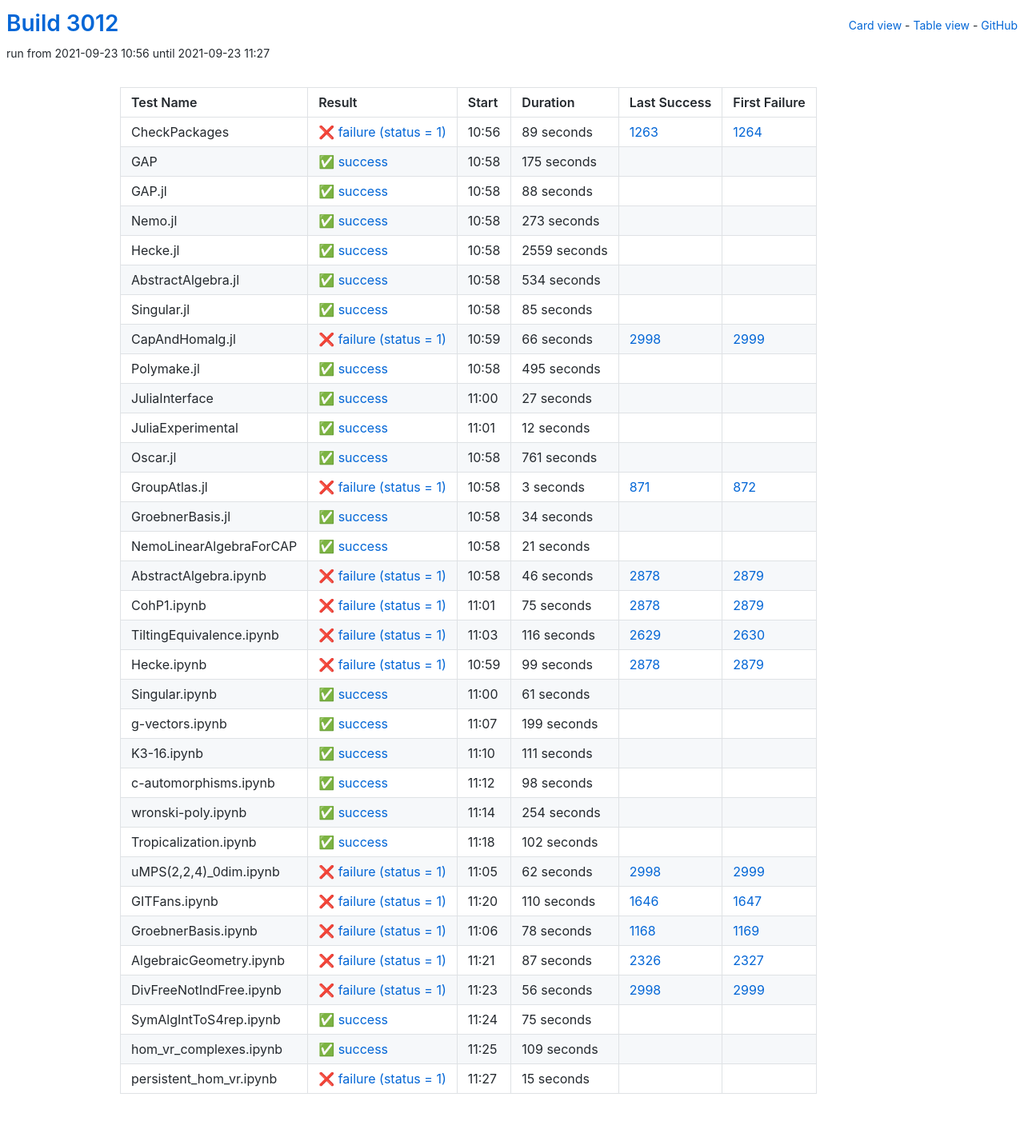
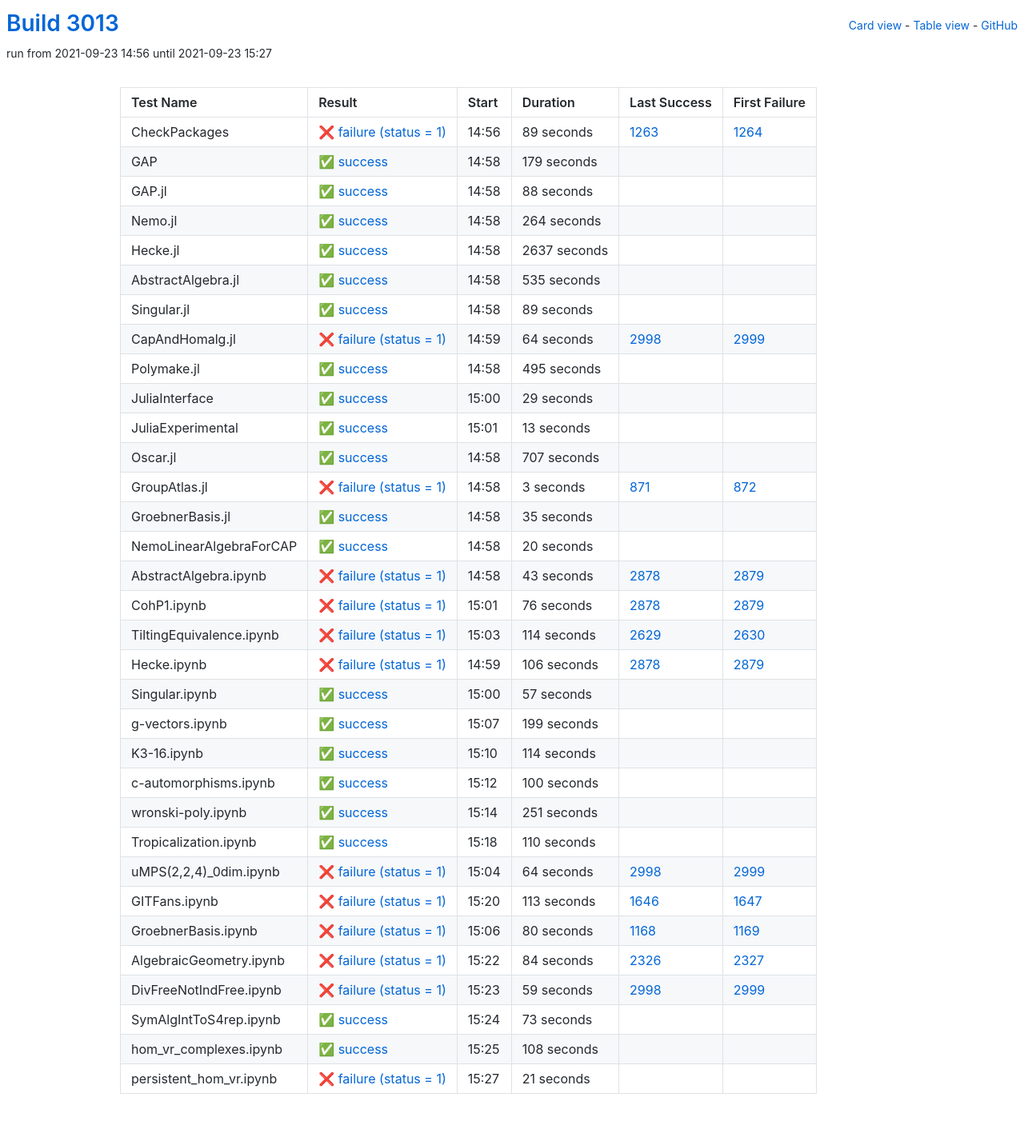
Before and after one commit to oscar-system/oscar-ci-status-stable, a Jekyll site: the page built from table.html, in a window 1280 px wide. Shown: the whole page at 80% size. Built offline with Jekyll 4.4.1, drawn with Linux system fonts in a browser that asks for light colours.

Commit message:
Build #3013

```diff
--- a/_data/ci.yml
+++ b/_data/ci.yml
@@ -1,6 +1,6 @@
 ---
-build: 3012
-build_url: https://oscarci.mathematik.uni-kl.de/job/oscar-stable/3012/
+build: 3013
+build_url: https://oscarci.mathematik.uni-kl.de/job/oscar-stable/3013/
 job: oscar-stable
 organization: oscar-system
 repo: oscar-ci-status-stable
@@ -8,8 +8,8 @@ repourl: https://github.com/oscar-system/oscar-ci-status-stable
 tests:
 - name: CheckPackages
   id: checkpackages
-  log: https://oscarci.mathematik.uni-kl.de/job/oscar-stable/3012/artifact/logs/build-3012/CheckPackages.log
-  start: 2021-09-23 10:56
+  log: https://oscarci.mathematik.uni-kl.de/job/oscar-stable/3013/artifact/logs/build-3013/CheckPackages.log
+  start: 2021-09-23 14:56
   success: false
   exitcode: 1
   status: failure
@@ -20,20 +20,20 @@ tests:
   first_failure_url: https://oscarci.mathematik.uni-kl.de/job/oscar-stable/1264/
 - name: GAP
   id: gap
-  log: https://oscarci.mathematik.uni-kl.de/job/oscar-stable/3012/artifact/logs/build-3012/GAP.log
-  start: 2021-09-23 10:58
+  log: https://oscarci.mathematik.uni-kl.de/job/oscar-stable/3013/artifact/logs/build-3013/GAP.log
+  start: 2021-09-23 14:58
   success: true
   exitcode: 0
   status: success
-  duration: 175
+  duration: 179
   last_success: false
   last_success_url:
   first_failure: false
   first_failure_url:
 - name: GAP.jl
   id: gap-jl
-  log: https://oscarci.mathematik.uni-kl.de/job/oscar-stable/3012/artifact/logs/build-3012/GAP.jl.log
-  start: 2021-09-23 10:58
+  log: https://oscarci.mathematik.uni-kl.de/job/oscar-stable/3013/artifact/logs/build-3013/GAP.jl.log
+  start: 2021-09-23 14:58
   success: true
   exitcode: 0
   status: success
@@ -44,68 +44,68 @@ tests:
   first_failure_url:
 - name: Nemo.jl
   id: nemo-jl
-  log: https://oscarci.mathematik.uni-kl.de/job/oscar-stable/3012/artifact/logs/build-3012/Nemo.jl.log
-  start: 2021-09-23 10:58
+  log: https://oscarci.mathematik.uni-kl.de/job/oscar-stable/3013/artifact/logs/build-3013/Nemo.jl.log
+  start: 2021-09-23 14:58
   success: true
   exitcode: 0
   status: success
-  duration: 273
+  duration: 264
   last_success: false
   last_success_url:
   first_failure: false
   first_failure_url:
 - name: Hecke.jl
   id: hecke-jl
-  log: https://oscarci.mathematik.uni-kl.de/job/oscar-stable/3012/artifact/logs/build-3012/Hecke.jl.log
-  start: 2021-09-23 10:58
+  log: https://oscarci.mathematik.uni-kl.de/job/oscar-stable/3013/artifact/logs/build-3013/Hecke.jl.log
+  start: 2021-09-23 14:58
   success: true
   exitcode: 0
   status: success
-  duration: 2559
+  duration: 2637
   last_success: false
   last_success_url:
   first_failure: false
   first_failure_url:
 - name: AbstractAlgebra.jl
   id: abstractalgebra-jl
-  log: https://oscarci.mathematik.uni-kl.de/job/oscar-stable/3012/artifact/logs/build-3012/AbstractAlgebra.jl.log
-  start: 2021-09-23 10:58
+  log: https://oscarci.mathematik.uni-kl.de/job/oscar-stable/3013/artifact/logs/build-3013/AbstractAlgebra.jl.log
+  start: 2021-09-23 14:58
   success: true
   exitcode: 0
   status: success
-  duration: 534
+  duration: 535
   last_success: false
   last_success_url:
   first_failure: false
   first_failure_url:
 - name: Singular.jl
   id: singular-jl
-  log: https://oscarci.mathematik.uni-kl.de/job/oscar-stable/3012/artifact/logs/build-3012/Singular.jl.log
-  start: 2021-09-23 10:58
+  log: https://oscarci.mathematik.uni-kl.de/job/oscar-stable/3013/artifact/logs/build-3013/Singular.jl.log
+  start: 2021-09-23 14:58
   success: true
   exitcode: 0
   status: success
-  duration: 85
+  duration: 89
   last_success: false
   last_success_url:
   first_failure: false
   first_failure_url:
 - name: CapAndHomalg.jl
   id: capandhomalg-jl
-  log: https://oscarci.mathematik.uni-kl.de/job/oscar-stable/3012/artifact/logs/build-3012/CapAndHomalg.jl.log
-  start: 2021-09-23 10:59
+  log: https://oscarci.mathematik.uni-kl.de/job/oscar-stable/3013/artifact/logs/build-3013/CapAndHomalg.jl.log
+  start: 2021-09-23 14:59
   success: false
   exitcode: 1
   status: failure
-  duration: 66
+  duration: 64
   last_success: 2998
   last_success_url: https://oscarci.mathematik.uni-kl.de/job/oscar-stable/2998/
   first_failure: 2999
   first_failure_url: https://oscarci.mathematik.uni-kl.de/job/oscar-stable/2999/
 - name: Polymake.jl
   id: polymake-jl
-  log: https://oscarci.mathematik.uni-kl.de/job/oscar-stable/3012/artifact/logs/build-3012/Polymake.jl.log
-  start: 2021-09-23 10:58
+  log: https://oscarci.mathematik.uni-kl.de/job/oscar-stable/3013/artifact/logs/build-3013/Polymake.jl.log
+  start: 2021-09-23 14:58
   success: true
   exitcode: 0
   status: success
@@ -116,44 +116,44 @@ tests:
   first_failure_url:
 - name: JuliaInterface
   id: juliainterface
-  log: https://oscarci.mathematik.uni-kl.de/job/oscar-stable/3012/artifact/logs/build-3012/JuliaInterface.log
-  start: 2021-09-23 11:00
+  log: https://oscarci.mathematik.uni-kl.de/job/oscar-stable/3013/artifact/logs/build-3013/JuliaInterface.log
+  start: 2021-09-23 15:00
   success: true
   exitcode: 0
   status: success
-  duration: 27
+  duration: 29
   last_success: false
   last_success_url:
   first_failure: false
   first_failure_url:
 - name: JuliaExperimental
   id: juliaexperimental
-  log: https://oscarci.mathematik.uni-kl.de/job/oscar-stable/3012/artifact/logs/build-3012/JuliaExperimental.log
-  start: 2021-09-23 11:01
+  log: https://oscarci.mathematik.uni-kl.de/job/oscar-stable/3013/artifact/logs/build-3013/JuliaExperimental.log
+  start: 2021-09-23 15:01
   success: true
   exitcode: 0
   status: success
-  duration: 12
+  duration: 13
   last_success: false
   last_success_url:
   first_failure: false
   first_failure_url:
 - name: Oscar.jl
   id: oscar-jl
-  log: https://oscarci.mathematik.uni-kl.de/job/oscar-stable/3012/artifact/logs/build-3012/Oscar.jl.log
-  start: 2021-09-23 10:58
+  log: https://oscarci.mathematik.uni-kl.de/job/oscar-stable/3013/artifact/logs/build-3013/Oscar.jl.log
+  start: 2021-09-23 14:58
   success: true
   exitcode: 0
   status: success
-  duration: 761
+  duration: 707
   last_success: false
   last_success_url:
   first_failure: false
   first_failure_url:
 - name: GroupAtlas.jl
   id: groupatlas-jl
-  log: https://oscarci.mathematik.uni-kl.de/job/oscar-stable/3012/artifact/logs/build-3012/GroupAtlas.jl.log
-  start: 2021-09-23 10:58
+  log: https://oscarci.mathematik.uni-kl.de/job/oscar-stable/3013/artifact/logs/build-3013/GroupAtlas.jl.log
+  start: 2021-09-23 14:58
   success: false
   exitcode: 1
   status: failure
@@ -164,92 +164,92 @@ tests:
   first_failure_url: https://oscarci.mathematik.uni-kl.de/job/oscar-stable/872/
 - name: GroebnerBasis.jl
   id: groebnerbasis-jl
-  log: https://oscarci.mathematik.uni-kl.de/job/oscar-stable/3012/artifact/logs/build-3012/GroebnerBasis.jl.log
-  start: 2021-09-23 10:58
+  log: https://oscarci.mathematik.uni-kl.de/job/oscar-stable/3013/artifact/logs/build-3013/GroebnerBasis.jl.log
+  start: 2021-09-23 14:58
   success: true
   exitcode: 0
   status: success
-  duration: 34
+  duration: 35
   last_success: false
   last_success_url:
   first_failure: false
   first_failure_url:
 - name: NemoLinearAlgebraForCAP
   id: nemolinearalgebraforcap
-  log: https://oscarci.mathematik.uni-kl.de/job/oscar-stable/3012/artifact/logs/build-3012/NemoLinearAlgebraForCAP.log
-  start: 2021-09-23 10:58
+  log: https://oscarci.mathematik.uni-kl.de/job/oscar-stable/3013/artifact/logs/build-3013/NemoLinearAlgebraForCAP.log
+  start: 2021-09-23 14:58
   success: true
   exitcode: 0
   status: success
-  duration: 21
+  duration: 20
   last_success: false
   last_success_url:
   first_failure: false
   first_failure_url:
 - name: AbstractAlgebra.ipynb
   id: abstractalgebra-ipynb
-  log: https://oscarci.mathematik.uni-kl.de/job/oscar-stable/3012/artifact/logs/build-3012/AbstractAlgebra.ipynb.log
-  start: 2021-09-23 10:58
+  log: https://oscarci.mathematik.uni-kl.de/job/oscar-stable/3013/artifact/logs/build-3013/AbstractAlgebra.ipynb.log
+  start: 2021-09-23 14:58
   success: false
   exitcode: 1
   status: failure
-  duration: 46
+  duration: 43
   last_success: 2878
   last_success_url: https://oscarci.mathematik.uni-kl.de/job/oscar-stable/2878/
   first_failure: 2879
   first_failure_url: https://oscarci.mathematik.uni-kl.de/job/oscar-stable/2879/
 - name: CohP1.ipynb
   id: cohp1-ipynb
-  log: https://oscarci.mathematik.uni-kl.de/job/oscar-stable/3012/artifact/logs/build-3012/CohP1.ipynb.log
-  start: 2021-09-23 11:01
+  log: https://oscarci.mathematik.uni-kl.de/job/oscar-stable/3013/artifact/logs/build-3013/CohP1.ipynb.log
+  start: 2021-09-23 15:01
   success: false
   exitcode: 1
   status: failure
-  duration: 75
+  duration: 76
   last_success: 2878
   last_success_url: https://oscarci.mathematik.uni-kl.de/job/oscar-stable/2878/
   first_failure: 2879
   first_failure_url: https://oscarci.mathematik.uni-kl.de/job/oscar-stable/2879/
 - name: TiltingEquivalence.ipynb
   id: tiltingequivalence-ipynb
-  log: https://oscarci.mathematik.uni-kl.de/job/oscar-stable/3012/artifact/logs/build-3012/TiltingEquivalence.ipynb.log
-  start: 2021-09-23 11:03
+  log: https://oscarci.mathematik.uni-kl.de/job/oscar-stable/3013/artifact/logs/build-3013/TiltingEquivalence.ipynb.log
+  start: 2021-09-23 15:03
   success: false
   exitcode: 1
   status: failure
-  duration: 116
+  duration: 114
   last_success: 2629
   last_success_url: https://oscarci.mathematik.uni-kl.de/job/oscar-stable/2629/
   first_failure: 2630
   first_failure_url: https://oscarci.mathematik.uni-kl.de/job/oscar-stable/2630/
 - name: Hecke.ipynb
   id: hecke-ipynb
-  log: https://oscarci.mathematik.uni-kl.de/job/oscar-stable/3012/artifact/logs/build-3012/Hecke.ipynb.log
-  start: 2021-09-23 10:59
+  log: https://oscarci.mathematik.uni-kl.de/job/oscar-stable/3013/artifact/logs/build-3013/Hecke.ipynb.log
+  start: 2021-09-23 14:59
   success: false
   exitcode: 1
   status: failure
-  duration: 99
+  duration: 106
   last_success: 2878
   last_success_url: https://oscarci.mathematik.uni-kl.de/job/oscar-stable/2878/
   first_failure: 2879
   first_failure_url: https://oscarci.mathematik.uni-kl.de/job/oscar-stable/2879/
 - name: Singular.ipynb
   id: singular-ipynb
-  log: https://oscarci.mathematik.uni-kl.de/job/oscar-stable/3012/artifact/logs/build-3012/Singular.ipynb.log
-  start: 2021-09-23 11:00
+  log: https://oscarci.mathematik.uni-kl.de/job/oscar-stable/3013/artifact/logs/build-3013/Singular.ipynb.log
+  start: 2021-09-23 15:00
   success: true
   exitcode: 0
   status: success
-  duration: 61
+  duration: 57
   last_success: false
   last_success_url:
   first_failure: false
   first_failure_url:
 - name: g-vectors.ipynb
   id: g-vectors-ipynb
-  log: https://oscarci.mathematik.uni-kl.de/job/oscar-stable/3012/artifact/logs/build-3012/g-vectors.ipynb.log
-  start: 2021-09-23 11:07
+  log: https://oscarci.mathematik.uni-kl.de/job/oscar-stable/3013/artifact/logs/build-3013/g-vectors.ipynb.log
+  start: 2021-09-23 15:07
   success: true
   exitcode: 0
   status: success
@@ -260,144 +260,144 @@ tests:
   first_failure_url:
 - name: K3-16.ipynb
   id: k3-16-ipynb
-  log: https://oscarci.mathematik.uni-kl.de/job/oscar-stable/3012/artifact/logs/build-3012/K3-16.ipynb.log
-  start: 2021-09-23 11:10
+  log: https://oscarci.mathematik.uni-kl.de/job/oscar-stable/3013/artifact/logs/build-3013/K3-16.ipynb.log
+  start: 2021-09-23 15:10
   success: true
   exitcode: 0
   status: success
-  duration: 111
+  duration: 114
   last_success: false
   last_success_url:
   first_failure: false
   first_failure_url:
 - name: c-automorphisms.ipynb
   id: c-automorphisms-ipynb
-  log: https://oscarci.mathematik.uni-kl.de/job/oscar-stable/3012/artifact/logs/build-3012/c-automorphisms.ipynb.log
-  start: 2021-09-23 11:12
+  log: https://oscarci.mathematik.uni-kl.de/job/oscar-stable/3013/artifact/logs/build-3013/c-automorphisms.ipynb.log
+  start: 2021-09-23 15:12
   success: true
   exitcode: 0
   status: success
-  duration: 98
+  duration: 100
   last_success: false
   last_success_url:
   first_failure: false
   first_failure_url:
 - name: wronski-poly.ipynb
   id: wronski-poly-ipynb
-  log: https://oscarci.mathematik.uni-kl.de/job/oscar-stable/3012/artifact/logs/build-3012/wronski-poly.ipynb.log
-  start: 2021-09-23 11:14
+  log: https://oscarci.mathematik.uni-kl.de/job/oscar-stable/3013/artifact/logs/build-3013/wronski-poly.ipynb.log
+  start: 2021-09-23 15:14
   success: true
   exitcode: 0
   status: success
-  duration: 254
+  duration: 251
   last_success: false
   last_success_url:
   first_failure: false
   first_failure_url:
 - name: Tropicalization.ipynb
   id: tropicalization-ipynb
-  log: https://oscarci.mathematik.uni-kl.de/job/oscar-stable/3012/artifact/logs/build-3012/Tropicalization.ipynb.log
-  start: 2021-09-23 11:18
+  log: https://oscarci.mathematik.uni-kl.de/job/oscar-stable/3013/artifact/logs/build-3013/Tropicalization.ipynb.log
+  start: 2021-09-23 15:18
   success: true
   exitcode: 0
   status: success
-  duration: 102
+  duration: 110
   last_success: false
   last_success_url:
   first_failure: false
   first_failure_url:
 - name: uMPS(2,2,4)_0dim.ipynb
   id: umps-2-2-4-0dim-ipynb
-  log: https://oscarci.mathematik.uni-kl.de/job/oscar-stable/3012/artifact/logs/build-3012/uMPS-2-2-4-_0dim.ipynb.log
-  start: 2021-09-23 11:05
+  log: https://oscarci.mathematik.uni-kl.de/job/oscar-stable/3013/artifact/logs/build-3013/uMPS-2-2-4-_0dim.ipynb.log
+  start: 2021-09-23 15:04
   success: false
   exitcode: 1
   status: failure
-  duration: 62
+  duration: 64
   last_success: 2998
   last_success_url: https://oscarci.mathematik.uni-kl.de/job/oscar-stable/2998/
   first_failure: 2999
   first_failure_url: https://oscarci.mathematik.uni-kl.de/job/oscar-stable/2999/
 - name: GITFans.ipynb
   id: gitfans-ipynb
-  log: https://oscarci.mathematik.uni-kl.de/job/oscar-stable/3012/artifact/logs/build-3012/GITFans.ipynb.log
-  start: 2021-09-23 11:20
+  log: https://oscarci.mathematik.uni-kl.de/job/oscar-stable/3013/artifact/logs/build-3013/GITFans.ipynb.log
+  start: 2021-09-23 15:20
   success: false
   exitcode: 1
   status: failure
-  duration: 110
+  duration: 113
   last_success: 1646
   last_success_url: https://oscarci.mathematik.uni-kl.de/job/oscar-stable/1646/
   first_failure: 1647
   first_failure_url: https://oscarci.mathematik.uni-kl.de/job/oscar-stable/1647/
 - name: GroebnerBasis.ipynb
   id: groebnerbasis-ipynb
-  log: https://oscarci.mathematik.uni-kl.de/job/oscar-stable/3012/artifact/logs/build-3012/GroebnerBasis.ipynb.log
-  start: 2021-09-23 11:06
+  log: https://oscarci.mathematik.uni-kl.de/job/oscar-stable/3013/artifact/logs/build-3013/GroebnerBasis.ipynb.log
+  start: 2021-09-23 15:06
   success: false
   exitcode: 1
   status: failure
-  duration: 78
+  duration: 80
   last_success: 1168
   last_success_url: https://oscarci.mathematik.uni-kl.de/job/oscar-stable/1168/
   first_failure: 1169
   first_failure_url: https://oscarci.mathematik.uni-kl.de/job/oscar-stable/1169/
 - name: AlgebraicGeometry.ipynb
   id: algebraicgeometry-ipynb
-  log: https://oscarci.mathematik.uni-kl.de/job/oscar-stable/3012/artifact/logs/build-3012/AlgebraicGeometry.ipynb.log
-  start: 2021-09-23 11:21
+  log: https://oscarci.mathematik.uni-kl.de/job/oscar-stable/3013/artifact/logs/build-3013/AlgebraicGeometry.ipynb.log
+  start: 2021-09-23 15:22
   success: false
   exitcode: 1
   status: failure
-  duration: 87
+  duration: 84
   last_success: 2326
   last_success_url: https://oscarci.mathematik.uni-kl.de/job/oscar-stable/2326/
   first_failure: 2327
   first_failure_url: https://oscarci.mathematik.uni-kl.de/job/oscar-stable/2327/
 - name: DivFreeNotIndFree.ipynb
   id: divfreenotindfree-ipynb
-  log: https://oscarci.mathematik.uni-kl.de/job/oscar-stable/3012/artifact/logs/build-3012/DivFreeNotIndFree.ipynb.log
-  start: 2021-09-23 11:23
+  log: https://oscarci.mathematik.uni-kl.de/job/oscar-stable/3013/artifact/logs/build-3013/DivFreeNotIndFree.ipynb.log
+  start: 2021-09-23 15:23
   success: false
   exitcode: 1
   status: failure
-  duration: 56
+  duration: 59
   last_success: 2998
   last_success_url: https://oscarci.mathematik.uni-kl.de/job/oscar-stable/2998/
   first_failure: 2999
   first_failure_url: https://oscarci.mathematik.uni-kl.de/job/oscar-stable/2999/
 - name: SymAlgIntToS4rep.ipynb
   id: symalginttos4rep-ipynb
-  log: https://oscarci.mathematik.uni-kl.de/job/oscar-stable/3012/artifact/logs/build-3012/SymAlgIntToS4rep.ipynb.log
-  start: 2021-09-23 11:24
+  log: https://oscarci.mathematik.uni-kl.de/job/oscar-stable/3013/artifact/logs/build-3013/SymAlgIntToS4rep.ipynb.log
+  start: 2021-09-23 15:24
   success: true
   exitcode: 0
   status: success
-  duration: 75
+  duration: 73
   last_success: false
   last_success_url:
   first_failure: false
   first_failure_url:
 - name: hom_vr_complexes.ipynb
   id: hom-vr-complexes-ipynb
-  log: https://oscarci.mathematik.uni-kl.de/job/oscar-stable/3012/artifact/logs/build-3012/hom_vr_complexes.ipynb.log
-  start: 2021-09-23 11:25
+  log: https://oscarci.mathematik.uni-kl.de/job/oscar-stable/3013/artifact/logs/build-3013/hom_vr_complexes.ipynb.log
+  start: 2021-09-23 15:25
   success: true
   exitcode: 0
   status: success
-  duration: 109
+  duration: 108
   last_success: false
   last_success_url:
   first_failure: false
   first_failure_url:
 - name: persistent_hom_vr.ipynb
   id: persistent-hom-vr-ipynb
-  log: https://oscarci.mathematik.uni-kl.de/job/oscar-stable/3012/artifact/logs/build-3012/persistent_hom_vr.ipynb.log
-  start: 2021-09-23 11:27
+  log: https://oscarci.mathematik.uni-kl.de/job/oscar-stable/3013/artifact/logs/build-3013/persistent_hom_vr.ipynb.log
+  start: 2021-09-23 15:27
   success: false
   exitcode: 1
   status: failure
-  duration: 15
+  duration: 21
   last_success: false
   last_success_url:
   first_failure: false
```
Also changed, not shown: README.md.
